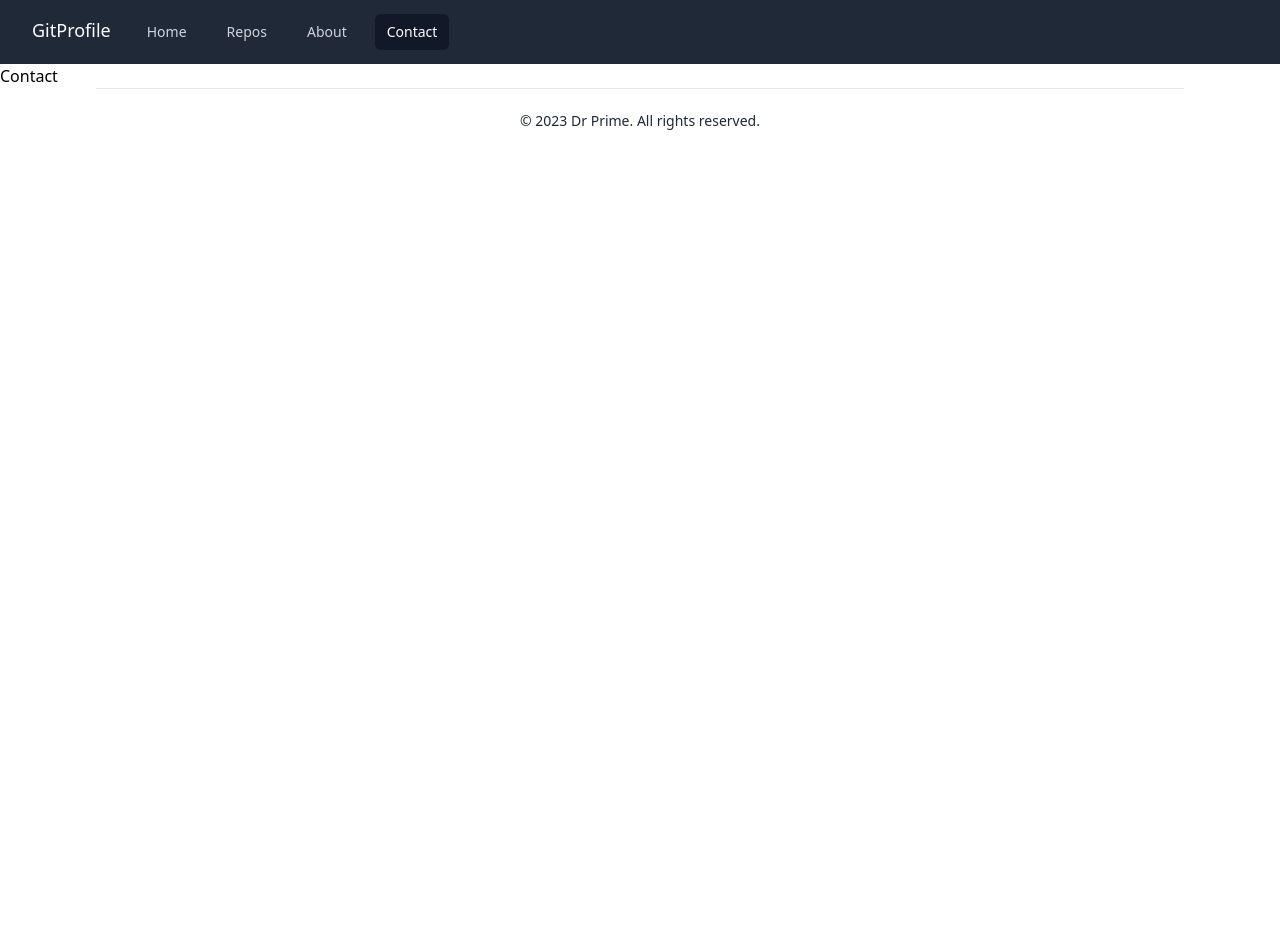
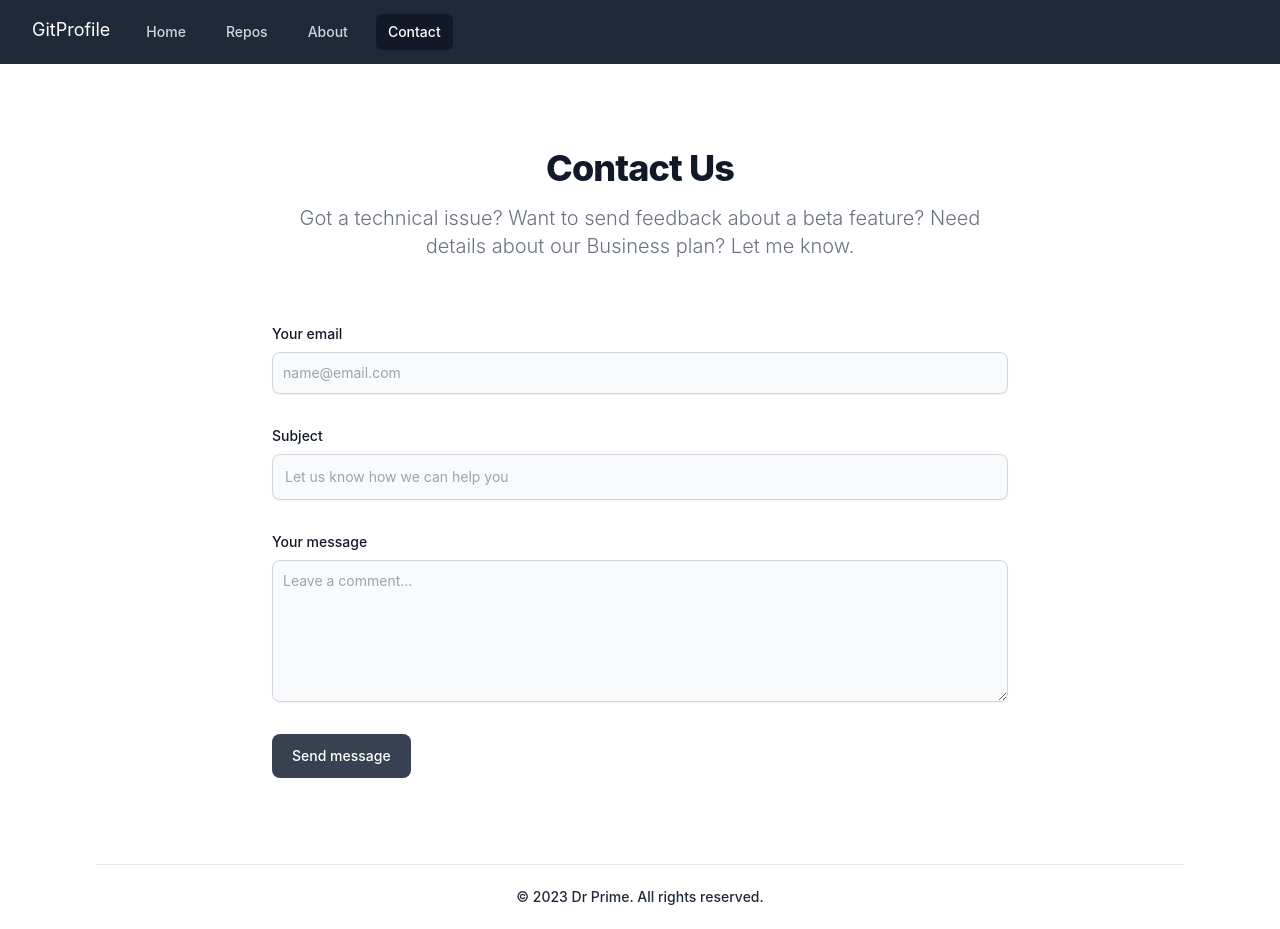
Before and after one commit to DrPrime01/Git-Profile-Vue, a Vue app: page /contact in a window 1280 px wide. Before the commit the page ends 800 px from the top, so only its background shows below. Built offline with nearby package versions, Linux system fonts and the light colour scheme.

Commit message:
Added the about and contact page, changed font-size in profile section

```diff
--- a/src/Pages/AboutPage.vue
+++ b/src/Pages/AboutPage.vue
@@ -1,5 +1,35 @@
 <template>
-    <div>
-
+    <div class="container mx-auto max-w-[1080px] p-5 min-h-screen">
+        <div class="grid grid-cols-1 md:grid-cols-2 h-screen">
+            <div class="max-h-96 md:h-screen">
+                <img class="w-screen h-screen object-cover object-top" :src="image" alt="headshot">
+            </div>
+            <div class="flex bg-gray-100 p-10">
+                <div class="mb-auto mt-auto max-w-lg">
+                    <h1 class="text-3xl uppercase">Gabriel Shoyombo</h1>
+                    <p class="font-semibold mb-5">Frontend Developer</p>
+                    <p class="mb-6">I am a frontend developer and a student of both Software Engineering at AltSchool Africa and
+                        Physiotherapy at the University of Lagos, Nigeria. As a front-end developer, I specialize in web
+                        development and design, creating visually appealing and user-friendly websites. I am passionate
+                        about exploring the intersection of technology and healthcare and finding innovative ways to improve
+                        healthcare outcomes. With a strong work ethic and a desire to make a positive impact, I am dedicated
+                        to achieving my goals and making a difference in my community.</p>
+                    <a href="mailto:gabrielshoyombo2002@gmail.com"
+                        class="bg-black rounded-md py-3 px-7 mt-6 text-white">Email Me</a>
+                </div>
+            </div>
+        </div>
     </div>
 </template>
+
+<script>
+import myOpenAIPics from "@/assets/images/myOpenAIPics.jpeg";
+export default {
+    name: "AboutPage",
+    data() {
+        return {
+            image: myOpenAIPics,
+        }
+    }
+}
+</script>
--- a/src/Pages/ContactPage.vue
+++ b/src/Pages/ContactPage.vue
@@ -1,3 +1,38 @@
 <template>
-    <h1>Contact</h1>
-</template>
+    <div class="max-w-[1080px] mx-auto p-5 min-h-screen">
+        <section class="bg-white dark:bg-gray-900">
+            <div class="py-8 lg:py-16 px-4 mx-auto max-w-screen-md">
+                <h2 class="mb-4 text-4xl tracking-tight font-extrabold text-center text-gray-900 dark:text-white">Contact Us
+                </h2>
+                <p class="mb-8 lg:mb-16 font-light text-center text-gray-500 dark:text-gray-400 sm:text-xl">Got a technical
+                    issue? Want to send feedback about a beta feature? Need details about our Business plan? Let me know.
+                </p>
+                <form action="#" class="space-y-8">
+                    <div>
+                        <label for="email" class="block mb-2 text-sm font-medium text-gray-900 dark:text-gray-300">Your
+                            email</label>
+                        <input type="email" id="email"
+                            class="shadow-sm bg-gray-50 border border-gray-300 text-gray-900 text-sm rounded-lg focus:ring-primary-500 focus:border-primary-500 block w-full p-2.5 dark:bg-gray-700 dark:border-gray-600 dark:placeholder-gray-400 dark:text-white dark:focus:ring-primary-500 dark:focus:border-primary-500 dark:shadow-sm-light"
+                            placeholder="name@email.com" required>
+                    </div>
+                    <div>
+                        <label for="subject"
+                            class="block mb-2 text-sm font-medium text-gray-900 dark:text-gray-300">Subject</label>
+                        <input type="text" id="subject"
+                            class="block p-3 w-full text-sm text-gray-900 bg-gray-50 rounded-lg border border-gray-300 shadow-sm focus:ring-primary-500 focus:border-primary-500 dark:bg-gray-700 dark:border-gray-600 dark:placeholder-gray-400 dark:text-white dark:focus:ring-primary-500 dark:focus:border-primary-500 dark:shadow-sm-light"
+                            placeholder="Let us know how we can help you" required>
+                    </div>
+                    <div class="sm:col-span-2">
+                        <label for="message" class="block mb-2 text-sm font-medium text-gray-900 dark:text-gray-400">Your
+                        message</label>
+                    <textarea id="message" rows="6"
+                        class="block p-2.5 w-full text-sm text-gray-900 bg-gray-50 rounded-lg shadow-sm border border-gray-300 focus:ring-primary-500 focus:border-primary-500 dark:bg-gray-700 dark:border-gray-600 dark:placeholder-gray-400 dark:text-white dark:focus:ring-primary-500 dark:focus:border-primary-500"
+                        placeholder="Leave a comment..."></textarea>
+                </div>
+                <button type="submit"
+                    class="py-3 px-5 text-sm font-medium text-center text-white rounded-lg bg-primary-700 sm:w-fit hover:bg-primary-800 focus:ring-4 focus:outline-none focus:ring-primary-300 dark:bg-primary-600 dark:hover:bg-primary-700 dark:focus:ring-primary-800">Send
+                    message</button>
+            </form>
+        </div>
+    </section>
+</div></template>
--- a/src/components/ProfileSection.vue
+++ b/src/components/ProfileSection.vue
@@ -4,8 +4,8 @@
             <img :src="avatar" alt="profile" class="h-auto w-full"/>
         </div>
         <div class="name">
-            <h2 class="font-2xl font-semibold text-slate-500">{{ name }}</h2>
-            <h3 class="text-slate-400 font-lg font-thin">{{ username }}</h3>
+            <h2 class="font-semibold text-3xl uppercase text-slate-500">{{ name }}</h2>
+            <h3 class="text-slate-400 text-lg font-medium">{{ username }}</h3>
         </div>
         <div class="bio">
             <p>{{ bio }}</p>
--- a/tailwind.config.js
+++ b/tailwind.config.js
@@ -1,12 +1,62 @@
 /** @type {import('tailwindcss').Config} */
 module.exports = {
-  content: ['./public/**/*.html', './src/**/*.{vue,js,ts,jsx,tsx}'],
+  content: ["./public/**/*.html", "./src/**/*.{vue,js,ts,jsx,tsx}"],
   theme: {
     extend: {
       screens: {
-        'xs': '408px',
-      }
+        xs: "408px",
+      },
+      colors: {
+        primary: {
+          50: "#f9fafb",
+          100: "#f3f4f6",
+          200: "#e5e7eb",
+          300: "#d1d5db",
+          400: "#9ca3af",
+          500: "#6b7280",
+          600: "#4b5563",
+          700: "#374151",
+          800: "#1f2937",
+          900: "#111827",
+        },
+      },
+    },
+    fontFamily: {
+      body: [
+        "Inter",
+        "ui-sans-serif",
+        "system-ui",
+        "-apple-system",
+        "system-ui",
+        "Segoe UI",
+        "Roboto",
+        "Helvetica Neue",
+        "Arial",
+        "Noto Sans",
+        "sans-serif",
+        "Apple Color Emoji",
+        "Segoe UI Emoji",
+        "Segoe UI Symbol",
+        "Noto Color Emoji",
+      ],
+      sans: [
+        "Inter",
+        "ui-sans-serif",
+        "system-ui",
+        "-apple-system",
+        "system-ui",
+        "Segoe UI",
+        "Roboto",
+        "Helvetica Neue",
+        "Arial",
+        "Noto Sans",
+        "sans-serif",
+        "Apple Color Emoji",
+        "Segoe UI Emoji",
+        "Segoe UI Symbol",
+        "Noto Color Emoji",
+      ],
     },
   },
   plugins: [],
-}
+};
```
Also changed, not shown: src/assets/images/myOpenAIPics.jpeg (added).
